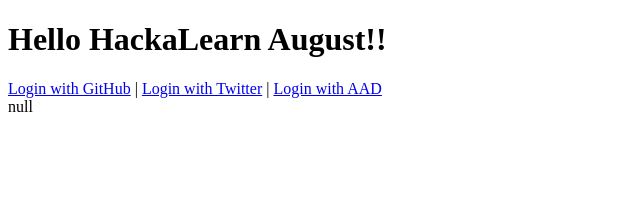
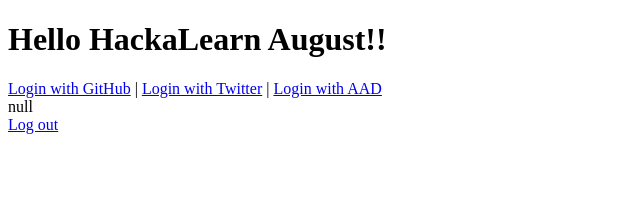
Before and after one commit to shmool/HackaLearn-August, an Angular app: page / in a window 1280 px wide. Shown: the top 206 px of the page, without its empty margins (0-640 px from the left). Built offline with nearby package versions, Linux system fonts and the light colour scheme; no server answers.

Commit message:
add logout link

```diff
--- a/src/app/user/user.component.html
+++ b/src/app/user/user.component.html
@@ -10,3 +10,5 @@
 <div>
   {{ clientPrincipal$ | async | json }}
 </div>
+
+<a href="/.auth/logout">Log out</a>
```
